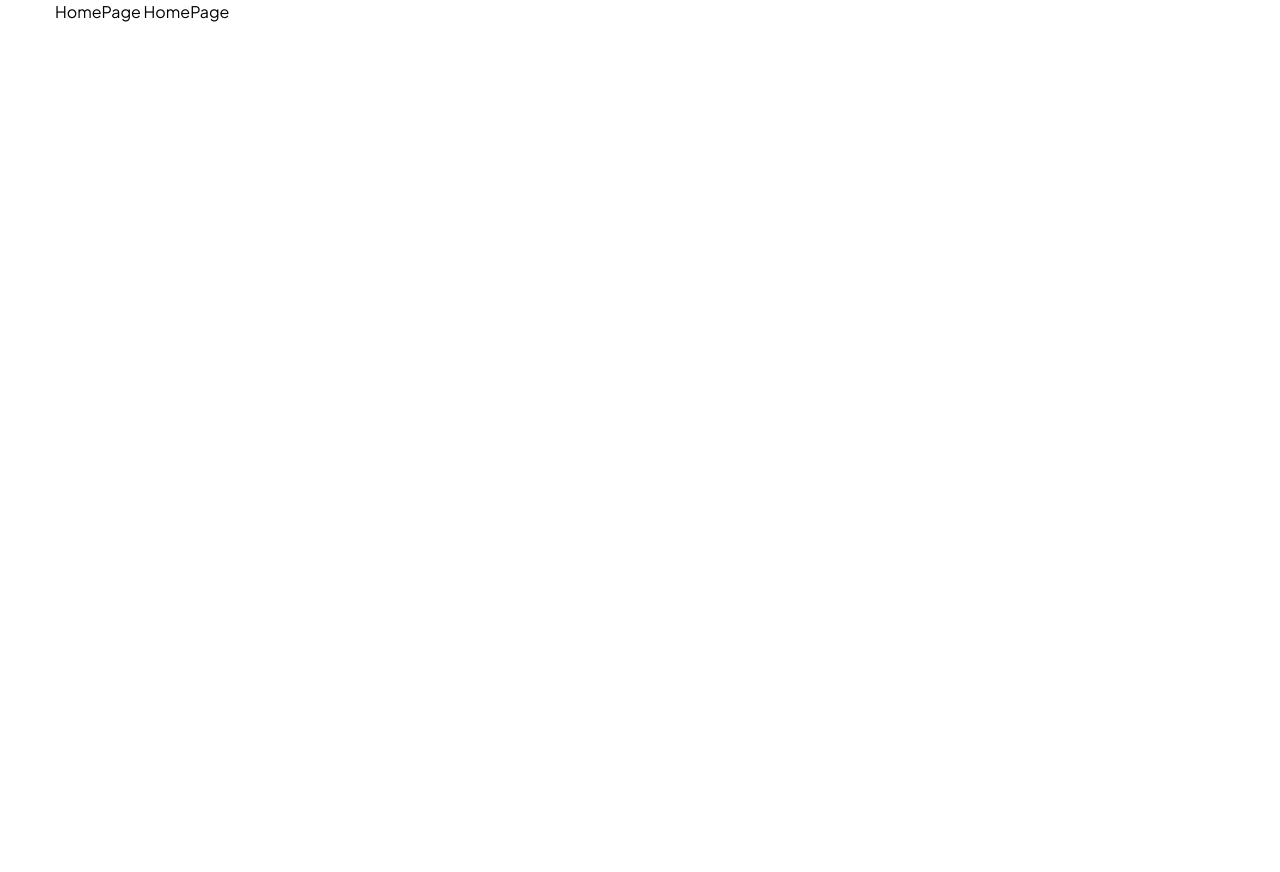
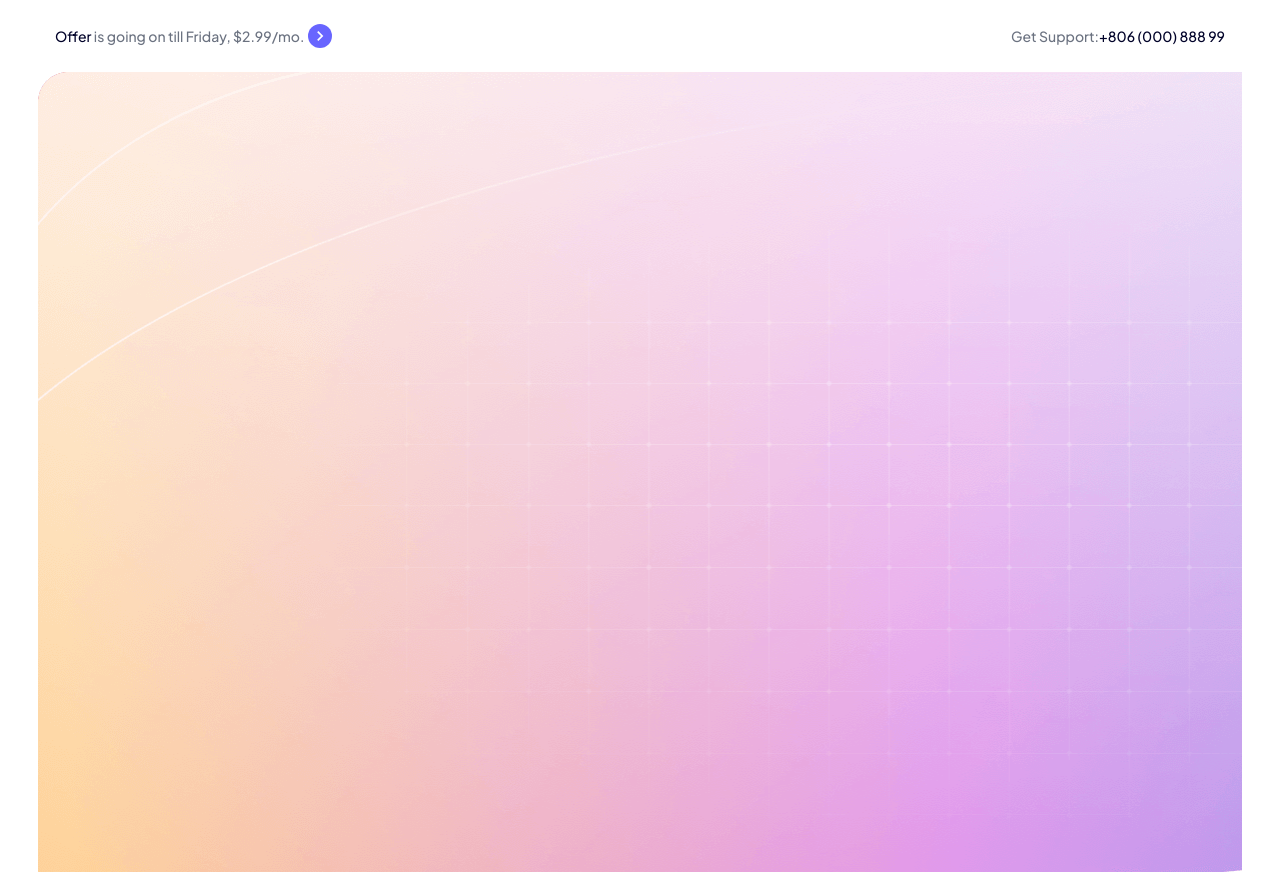
Before and after one commit to Solutya/SolHRM-LandingPage-fe, a Next.js app: page / in a window 1280 px wide. Before the commit the page ends 800 px from the top, so only its background shows below. Built offline with nearby package versions, Linux system fonts and the light colour scheme.

Commit message:
some color defined

```diff
--- a/package.json
+++ b/package.json
@@ -12,7 +12,8 @@
     "force": "^0.0.3",
     "next": "14.1.3",
     "react": "^18",
-    "react-dom": "^18"
+    "react-dom": "^18",
+    "react-icons": "^5.0.1"
   },
   "devDependencies": {
     "autoprefixer": "^10.0.1",
--- a/src/app/(home)/page.jsx
+++ b/src/app/(home)/page.jsx
@@ -1,8 +1,13 @@
+import Hero from "@/components/pages/home/Hero";
 import SectionWrapper from "@/components/wrapper's/SectionWrapper";
 import React from "react";
 
 const HomePage = () => {
-  return <SectionWrapper>HomePage HomePage</SectionWrapper>;
+  return (
+    <div>
+      <Hero />
+    </div>
+  );
 };
 
 export default HomePage;
--- a/src/app/globals.css
+++ b/src/app/globals.css
@@ -3,3 +3,19 @@
 @tailwind utilities;
 
 /* utils class */
+
+/* bg color */
+.bg-primary {
+  @apply bg-[#6865ff];
+}
+
+/* text color */
+.text-primary {
+  @apply text-[#000229];
+}
+.text-secondary {
+    @apply text-gray-500
+}
+.text-third{
+    @apply text-[#ff3c82]
+}
--- /dev/null
+++ b/src/components/pages/home/Hero.jsx
@@ -0,0 +1,33 @@
+import SectionWrapper from "@/components/wrapper's/SectionWrapper";
+import Link from "next/link";
+import React from "react";
+import { MdKeyboardArrowRight } from "react-icons/md";
+
+const Hero = () => {
+  return (
+    <div className="px-[3%]">
+      <SectionWrapper>
+        <div className="py-6 flex items-center justify-between">
+          <div className="flex items-center gap-1">
+            <p className="text-secondary text-sm font-medium">
+              <span className="text-primary">Offer</span> is going on till
+              Friday, $2.99/mo.{" "}
+            </p>
+            <Link
+              href="#"
+              className="bg-primary w-6 h-6 rounded-full flex items-center justify-center text-white text-xl"
+            >
+              <MdKeyboardArrowRight />
+            </Link>
+          </div>
+          <p className="text-secondary text-sm font-medium">
+            Get Support:<Link className="text-primary hover:text-">+806 (000) 888 99</Link>
+          </p>
+        </div>
+      </SectionWrapper>
+      <div className="bg-[url('/assets/images/home/hero-bg.png')] bg-no-repeat h-[100vh]"></div>
+    </div>
+  );
+};
+
+export default Hero;
--- a/src/components/pages/home/NavBar.jsx
+++ b/src/components/pages/home/NavBar.jsx
@@ -1,7 +1,7 @@
 import React from "react";
 
 const NavBar = () => {
-  return <div>NavBar</div>;
+  return <div></div>;
 };
 
 export default NavBar;
```
Also changed, not shown: public/assets/images/home/hero-bg.png (added), 1 other file (tests, documents, lock files or other folders).
